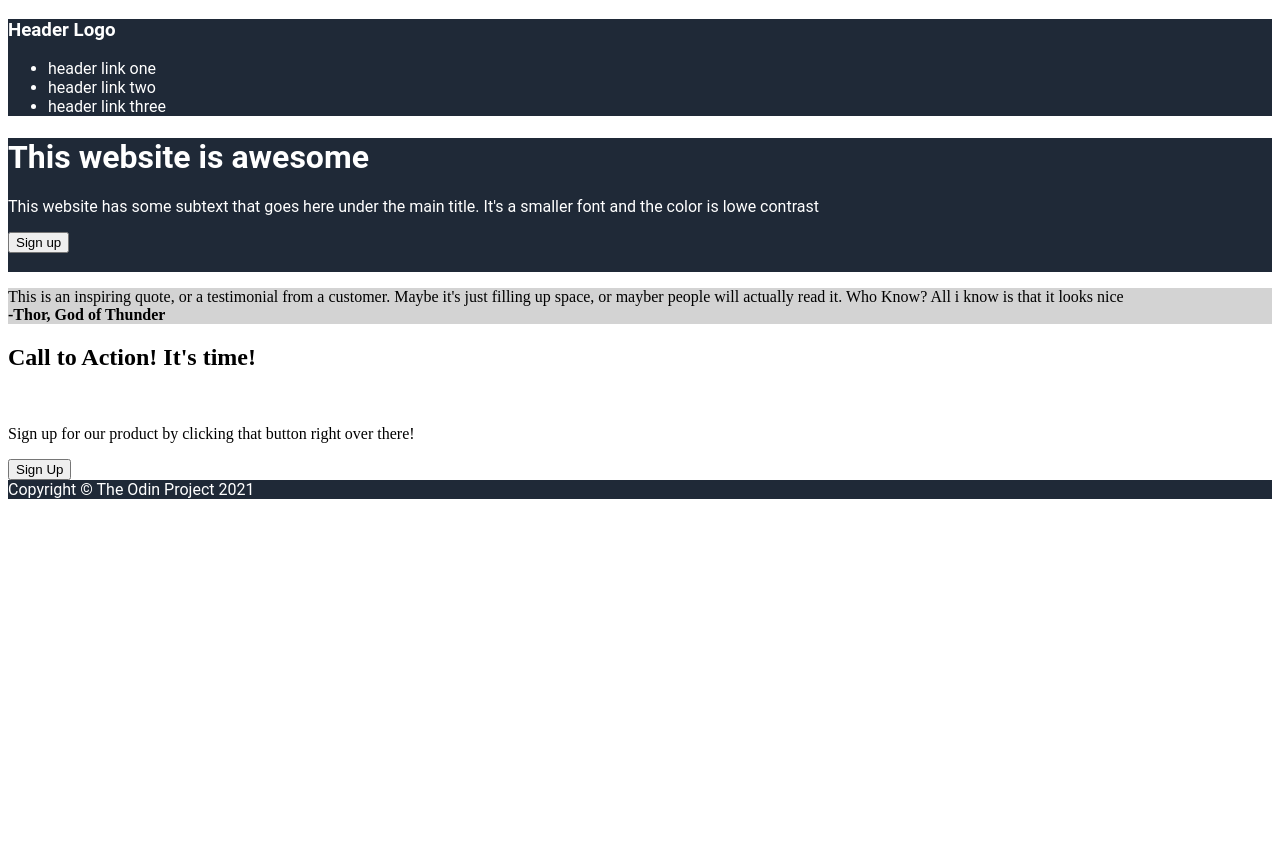
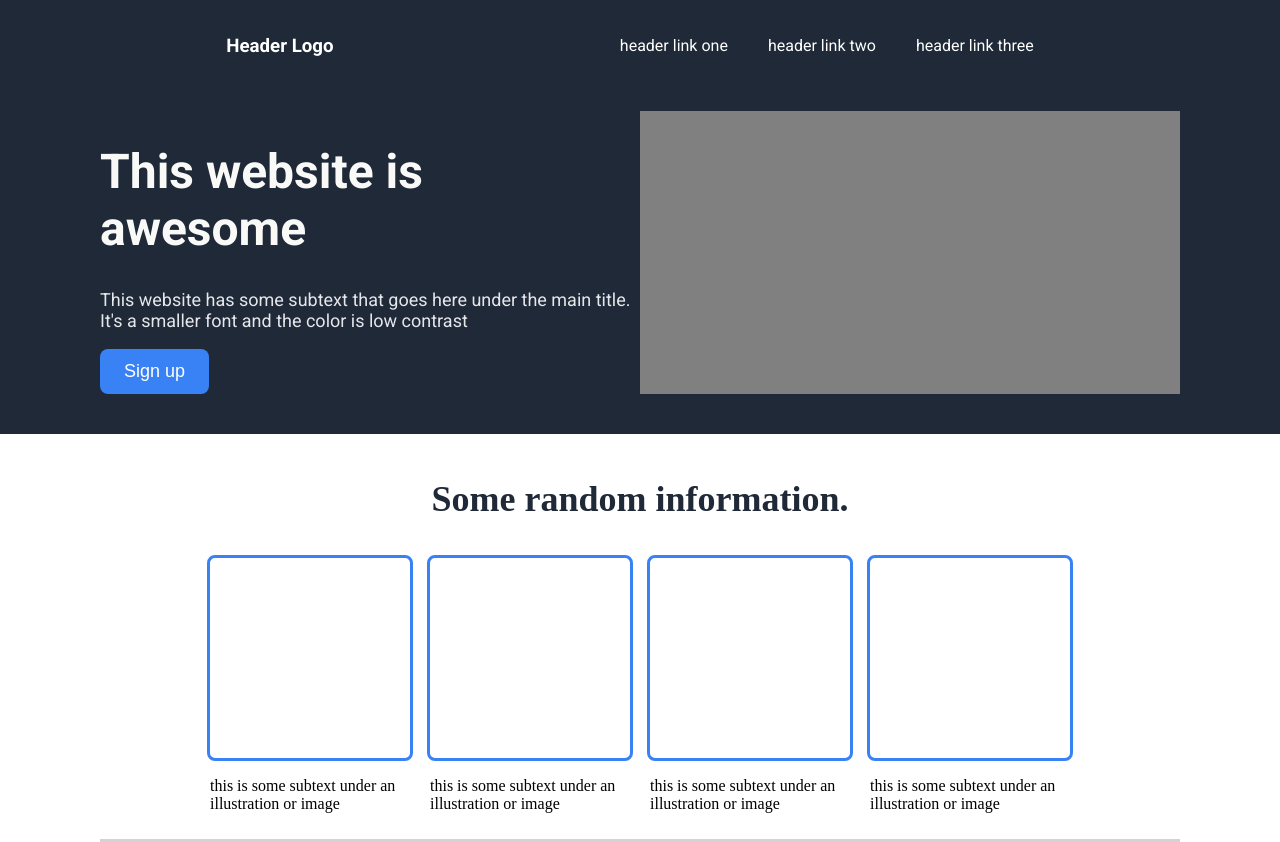
Before and after one commit to DamianOlmstead/foundationsLandingPage, a plain HTML site: page index.html in a window 1280 px wide. Shown: the top 842 px of the page. Before the commit the page ends 800 px from the top, so only its background shows below. Drawn offline with Linux system fonts and the light colour scheme.

Commit message:
Styled the enitre page, hero section is not done

```diff
--- a/index.html
+++ b/index.html
@@ -3,8 +3,13 @@
 <head>
     <meta charset="UTF-8">
     <meta name="viewport" content="width=device-width, initial-scale=1.0">
-    <title>Webpage Title</title>
+    <title>Foundations Landing Page</title>
     <link rel="stylesheet" href="style.css">
+
+<link rel="preconnect" href="https://fonts.googleapis.com">
+<link rel="preconnect" href="https://fonts.gstatic.com" crossorigin>
+<link href="https://fonts.googleapis.com/css2?family=Roboto:ital,wght@0,100..900;1,100..900&display=swap" rel="stylesheet">
+
 </head>
 <body>
     <div class="container">
@@ -18,22 +23,28 @@
         </header>
         <div class="heroSection">
             <div class="heroText"><h1>This website is awesome</h1>
-            <p>This website has some subtext that goes here under the main title. It's a smaller font and the color is lowe contrast</p>
+            <p>This website has some subtext that goes here under the main title. It's a smaller font and the color is low contrast</p>
             <button>Sign up</button>
+            </div>
+            <div class="heroPhoto"><img src=""></div>
 
-            <div class="heroPhoto"><img src=""></div>
-            </div>
         </div>
         <div class="randomInformation">
-
+            <h1>Some random information.</h1>
+            <div class="infoBoxContainer">
+            <div class="infoBox"><div class="imageBox"><img src=""></div><p>this is some subtext under an illustration or image</p></div>
+            <div class="infoBox"><div class="imageBox"><img src=""></div><p>this is some subtext under an illustration or image</p></div>
+            <div class="infoBox"><div class="imageBox"><img src=""></div><p>this is some subtext under an illustration or image</p></div>
+            <div class="infoBox"><div class="imageBox"><img src=""></div><p>this is some subtext under an illustration or image</p></div>
+</div
         </div>
         <div class="quoteSection">
             <p>This is an inspiring quote, or a testimonial from a customer. Maybe it's just filling up space, or mayber people will actually read it.
-                Who Know? All i know is that it looks nice<br><strong>-Thor, God of Thunder</strong>
+                Who Know? All i know is that it looks nice<br><div class="thor">-Thor, God of Thunder</div>
             </p>
         </div>
         <div class="callToAction">
-            <div class="textSection"><h2>Call to Action! It's time!</h2><br><p>Sign up for our product by clicking that button right over there!</p></div>
+            <div class="textSection"><h2>Call to Action! It's time!</h2><p>Sign up for our product by clicking that button right over there!</p></div>
         <div class="buttonContainer"><button>Sign Up</button></div>
         </div>
         <footer>Copyright &copy; The Odin Project 2021 </footer>
--- a/style.css
+++ b/style.css
@@ -3,7 +3,153 @@
     background-color: #1F2937;
     color:white;
 }
+body{
+    margin:0px;
+    padding:0px;
+}
+
+.container{
+    display:flex;
+    flex-direction: column;
+}
+
+header{
+    display:flex;
+    justify-content: space-evenly;
+    align-items: center;
+}
+header>ul header>h3{
+    flex:1;
+}
+ul{
+    display:flex;
+    white-space: nowrap;
+}
+li{
+    flex:1;
+    padding:20px;
+    list-style-type: none;
+
+}
+
+
+.heroSection{
+    display:flex;
+    justify-content: center;
+    padding:20px 100px 40px 100px;
+}
+.heroPhoto{
+width:100%;
+aspect-ratio: 2/1;
+background-color:grey;
+}
+.heroText{
+    flex:1;
+    text-align: left;
+}
+.heroText>h1{
+      font-size:48px;
+    color: #F9FAF8;
+}
+
+.heroText>p{
+        font-size:18px;
+        color:#E5E7EB;
+    }
+    .heroText>button{
+       background-color:#3882F6;
+       color:white;
+       border:none;
+       border-radius: 8px;
+       padding:12px 24px;
+       font-size:18px;
+    }
+.heroPhoto{
+    flex:1;
+}
+
+.randomInformation{
+    display: flex;
+    flex-direction: column;
+    justify-content: center;
+    margin:20px 100px 50px 100px;
+}
+.randomInformation>h1{
+    text-align: center;
+    flex:1;
+    font-size: 36px;
+    color:#1F2937;
+    font-weight: 900;
+}
+.infoBoxContainer{
+    flex:1;
+    display:flex;
+    justify-content: center;
+}
+.infoBox{
+    flex:1;
+   display:flex;
+   flex-direction: column;
+   justify-content: center;
+   align-items: center;
+   max-width:200px;
+   padding:10px;
+}
+.infoBox>p{
+    flex:0.5;
+}
+.imageBox{
+    flex:1;
+    width:100%;
+    aspect-ratio: 1/1;
+    border:3px solid #3882F6;
+    border-radius: 8px;
+}
 
 .quoteSection{
     background-color: lightgray;
+    padding:100px;
 }
+.quoteSection>p{
+    font-size:36px;
+    color:#1F2937;
+    font-weight:300;
+    font-style:italic;
+}
+.thor{
+font-size:36px;
+    color:#1F2937;
+    font-weight:800;
+    text-align: right;
+}
+
+.callToAction{
+    background-color:#3882F6;
+    margin:5% 10%;
+    color:white;
+    display:flex;
+    justify-content: center;
+    align-items: center;
+}
+.textSection{
+    flex:1;
+    padding:10px 100px;
+}
+.buttonContainer{
+    flex:0.5;
+    text-align: center;
+}
+.buttonContainer>button{
+       background-color:#3882F6;
+       color:white;
+       border:2px solid white;
+       border-radius: 8px;
+       padding:12px 24px;
+       font-size:18px;
+}
+
+footer{
+    text-align: center;
+    padding:30px;
+    margin-bottom:0px;
+}
```
